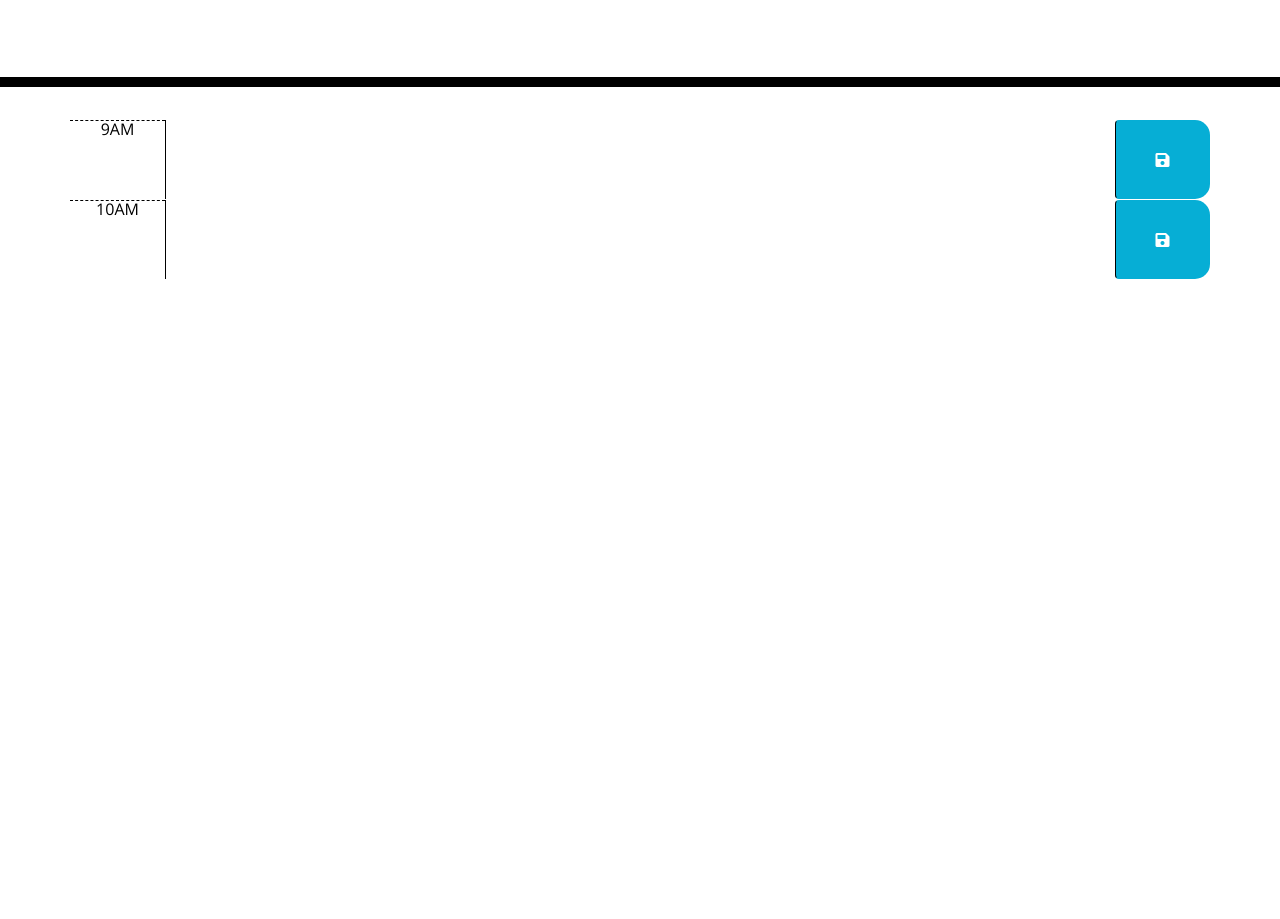
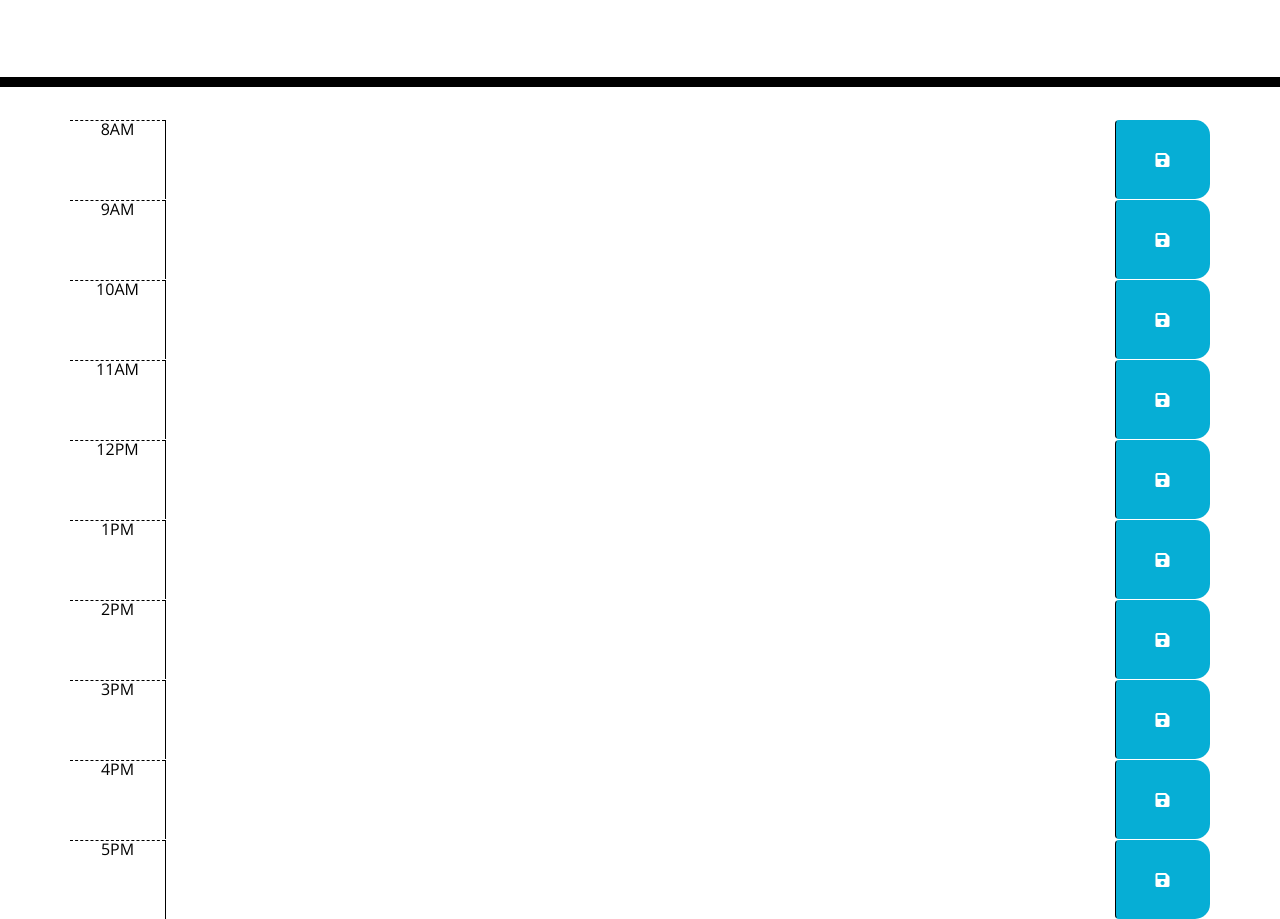
Before and after one commit to GhulamZaka/day-scheduler, a plain HTML site: page index.html in a window 1280 px wide. Shown: the part 181-1100 px from the top of the page. Before the commit the page ends 800 px from the top, so only its background shows below. Drawn offline with nearby package versions, Linux system fonts and the light colour scheme.

Commit message:
adding all time-block for the day

```diff
--- a/assets/js/javascript.js
+++ b/assets/js/javascript.js
@@ -1,7 +1,20 @@
-var now = moment();
 
-var currentDate = now.format("DD MM YYYY");
+var hour = [8,9,10,11,12,1,2,3,4,5];
 
-$("currentDay").text(currentDate);
+var currentHour = moment().hours();
+console.log(currentHour);
 
-$(document).ready(function())
+var currentDay = document.querySelector("#currentDay");
+currentDay.textContent = moment().format("dddd, MMMM Do YYYY");
+
+
+for (var i =0; i < 9; i++) {
+    if  (currentHour === hour[i]) {
+        console.log(i);
+        document.getElementById(i).classList.add("present");
+    }
+    if (currentHour > hour[i]) {
+        console.log(i);
+        document.getElementById(i).classList.add("past");
+    }
+}
--- a/index.html
+++ b/index.html
@@ -32,6 +32,11 @@
       <!-- Timeblocks go here -->
 
       <!-- 9AM schedule-->
+      <div id="hour8" class="row time-block">
+        <div class="col-md-1 hour">8AM</div>
+        <textarea class="col-md-10 description"></textarea>
+        <button class="col-md-1 btn saveBtn"><i class="fas fa-save"></i></button>
+      </div>
       <div id="hour9" class="row time-block">
         <div class="col-md-1 hour">9AM</div>
         <textarea class="col-md-10 description"></textarea>
@@ -39,12 +44,54 @@
       </div>
 
       <!-- 10AM schedule-->
-      <div id="hour9" class="row time-block">
+      <div id="hour10" class="row time-block">
         <div class="col-md-1 hour">10AM</div>
         <textarea class="col-md-10 description"></textarea>
         <button class="col-md-1 btn saveBtn"><i class="fas fa-save"></i></button>
       </div>
+      <!-- 11AM schedule-->
+      <div id="hour11" class="row time-block">
+        <div class="col-md-1 hour">11AM</div>
+        <textarea class="col-md-10 description"></textarea>
+        <button class="col-md-1 btn saveBtn"><i class="fas fa-save"></i></button>
+      </div>
 
+      <!-- 12PM schedule-->
+      <div id="hour12" class="row time-block">
+        <div class="col-md-1 hour">12PM</div>
+        <textarea class="col-md-10 description"></textarea>
+        <button class="col-md-1 btn saveBtn"><i class="fas fa-save"></i></button>
+      </div>
+      <!-- 1PM schedule-->
+      <div id="hour1" class="row time-block">
+        <div class="col-md-1 hour">1PM</div>
+        <textarea class="col-md-10 description"></textarea>
+        <button class="col-md-1 btn saveBtn"><i class="fas fa-save"></i></button>
+      </div>
+      <!-- 2PM schedule-->
+      <div id="hour2" class="row time-block">
+        <div class="col-md-1 hour">2PM</div>
+        <textarea class="col-md-10 description"></textarea>
+        <button class="col-md-1 btn saveBtn"><i class="fas fa-save"></i></button>
+      </div>
+      <!-- 3PM schedule-->
+      <div id="hour3" class="row time-block">
+        <div class="col-md-1 hour">3PM</div>
+        <textarea class="col-md-10 description"></textarea>
+        <button class="col-md-1 btn saveBtn"><i class="fas fa-save"></i></button>
+      </div>
+      <!-- 4PM schedule-->
+      <div id="hour4" class="row time-block">
+        <div class="col-md-1 hour">4PM</div>
+        <textarea class="col-md-10 description"></textarea>
+        <button class="col-md-1 btn saveBtn"><i class="fas fa-save"></i></button>
+      </div>
+      <!-- 5PM schedule-->
+      <div id="hour5" class="row time-block">
+        <div class="col-md-1 hour">5PM</div>
+        <textarea class="col-md-10 description"></textarea>
+        <button class="col-md-1 btn saveBtn"><i class="fas fa-save"></i></button>
+      </div>
 
 
 
```
